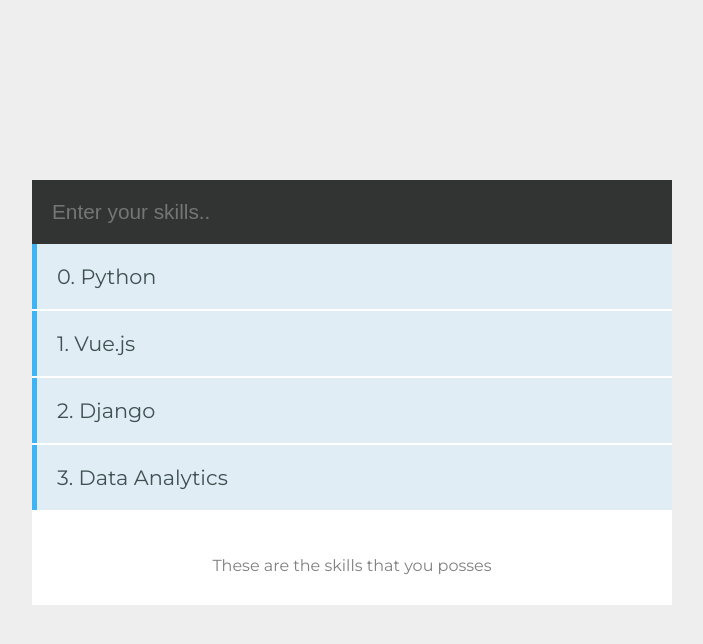
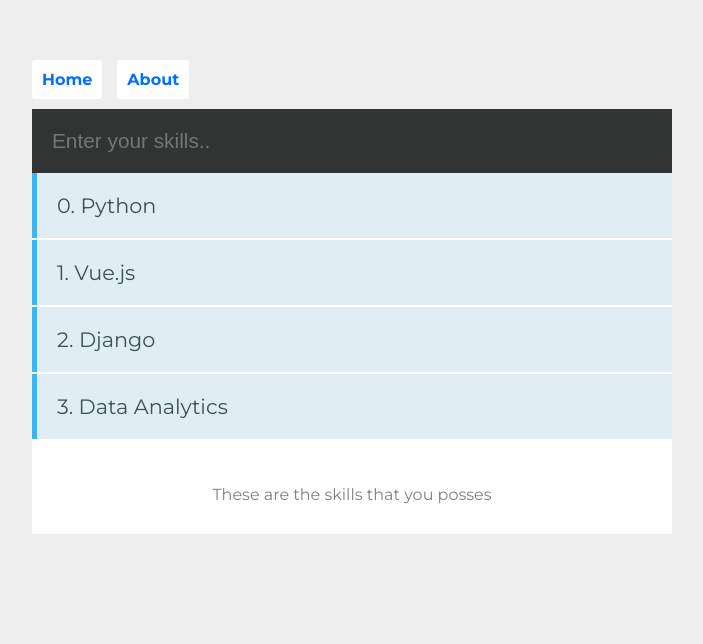
Before and after one commit to AnkurBegining/vue-skills, a Vue app: page /#/ in a window 1280 px wide. Shown: the top 644 px of the page, without its empty margins (288-991 px from the left). Built offline with nearby package versions, Linux system fonts and the light colour scheme; a small style sheet from the web is missing.

Commit message:
vue router - part 1

```diff
--- a/package.json
+++ b/package.json
@@ -8,8 +8,10 @@
     "lint": "vue-cli-service lint"
   },
   "dependencies": {
+    "router": "^1.3.3",
     "vee-validate": "^2.1.3",
-    "vue": "^2.5.17"
+    "vue": "^2.5.17",
+    "vue-router": "^3.0.2"
   },
   "devDependencies": {
     "@vue/cli-plugin-babel": "^3.2.0",
--- a/src/App.vue
+++ b/src/App.vue
@@ -1,6 +1,10 @@
 <template>
     <div id="app">
-        <Skills/>
+        <nav>
+            <router-link to="/">Home</router-link>
+            <router-link to="/about">About</router-link>
+        </nav>
+        <router-view></router-view>
     </div>
 </template>
 
@@ -24,7 +28,7 @@
         display: grid;
         grid-template-rows: auto;
         justify-items: center;
-        align-items: center;
+        padding-top: 50px;
     }
 
     body, html {
@@ -35,4 +39,18 @@
     #app {
         width: 50%;
     }
+
+    nav {
+        padding: 20px 20px 20px 0;
+    }
+
+    nav a {
+        padding: 10px;
+        text-decoration: none;
+        background: #fff;
+        border-radius: 3px;
+        color: rgb(0, 110, 255);
+        font-weight: bold;
+        margin-right: 15px;
+    }
 </style>
--- /dev/null
+++ b/src/components/About.vue
@@ -0,0 +1,16 @@
+<template>
+    <div class="about">
+        <h1>This is about page</h1>
+    </div>
+
+</template>
+
+<script>
+    export default {
+        name: "About"
+    }
+</script>
+
+<style scoped>
+
+</style>
--- a/src/main.js
+++ b/src/main.js
@@ -1,10 +1,12 @@
 import Vue from 'vue'
 import App from './App.vue'
 import VeeValidate from 'vee-validate'
+import router from './router'
 
 Vue.use(VeeValidate);
-Vue.config.productionTip = false
+Vue.config.productionTip = false;
 
 new Vue({
-  render: h => h(App),
-}).$mount('#app')
+    router,
+    render: h => h(App),
+}).$mount('#app');
--- /dev/null
+++ b/src/router.js
@@ -0,0 +1,21 @@
+import Vue from 'vue'
+import Router from 'vue-router'
+import Skills from './components/Skills.vue'
+import About from './components/About.vue'
+
+Vue.use(Router);
+
+export default new Router({
+  routes: [
+    {
+      path: '/',
+      name: 'skills',
+      component: Skills
+    },
+    {
+      path: '/about',
+      name: 'about',
+      component: About
+    }
+  ]
+})
```
Also changed, not shown: 1 other file (tests, documents, lock files or other folders).
